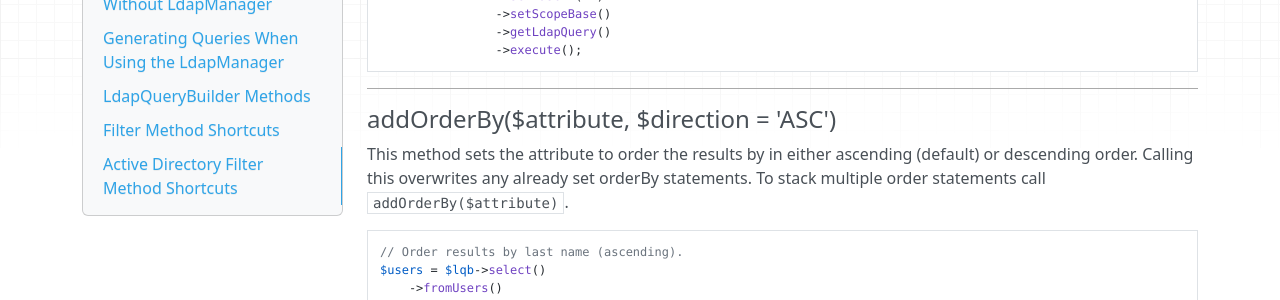
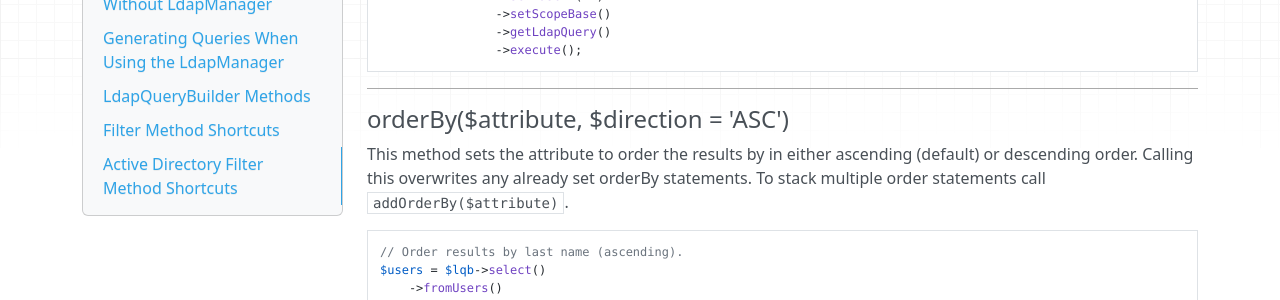
Before and after one commit to ldaptools/ldaptools, an MkDocs documentation site: the page built from docs/en/tutorials/Building-LDAP-Queries.md, in a window 1280 px wide and 900 px high, scrolled down 3934 px. Shown: the part 158-458 px from the top of the window. Built offline with MkDocs 1.6.1, drawn with Linux system fonts in a browser that asks for light colours; nearby versions of some CDN libraries.

Commit message:
Correct a copy paste error in the docs.

````diff
--- a/docs/en/tutorials/Building-LDAP-Queries.md
+++ b/docs/en/tutorials/Building-LDAP-Queries.md
@@ -214,7 +214,7 @@ $rootDse = $lqb->where($lqb->filter->present('objectClass'))
 ```
 
 ------------------------
-#### addOrderBy($attribute, $direction = 'ASC')
+#### orderBy($attribute, $direction = 'ASC')
 
 This method sets the attribute to order the results by in either ascending (default) or descending order. Calling this
 overwrites any already set orderBy statements. To stack multiple order statements call `addOrderBy($attribute)`.
````
